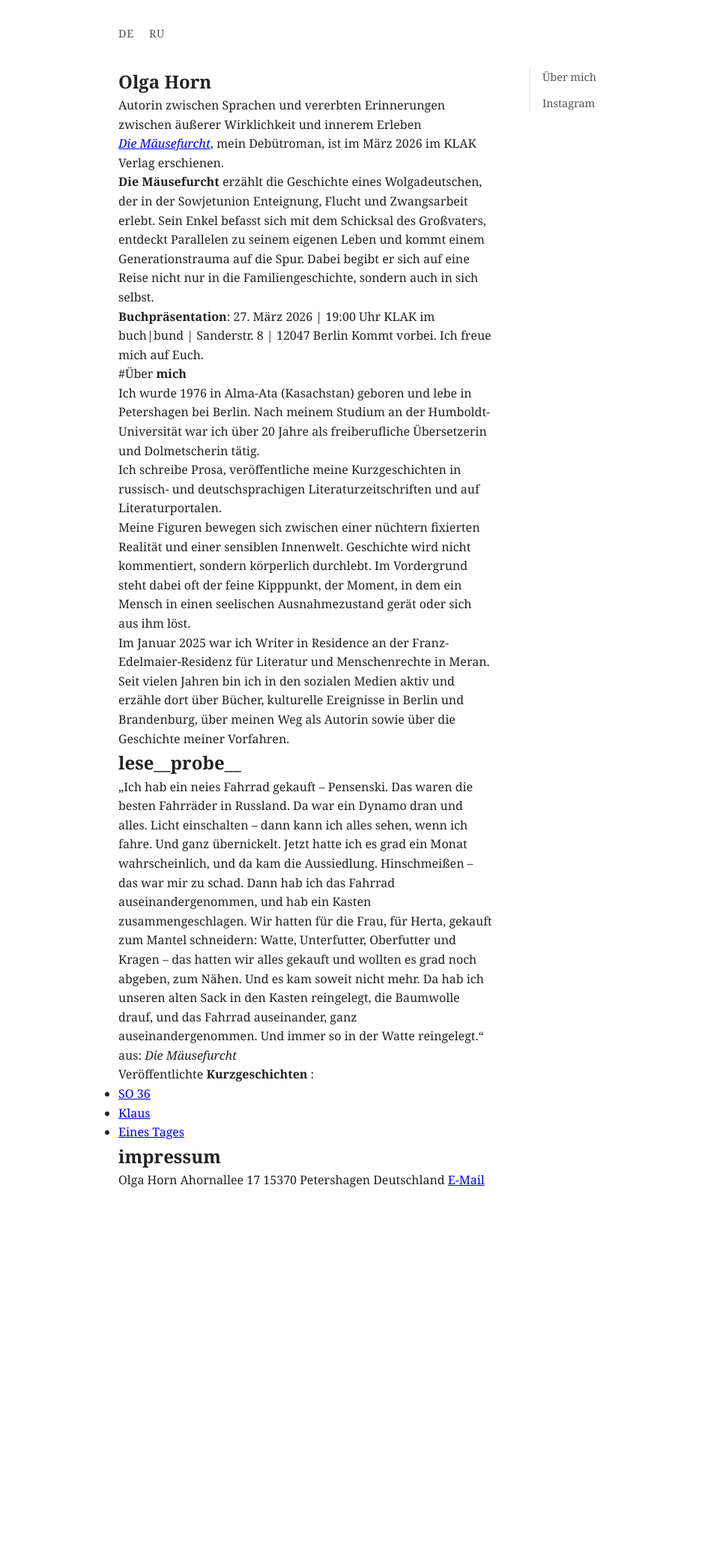
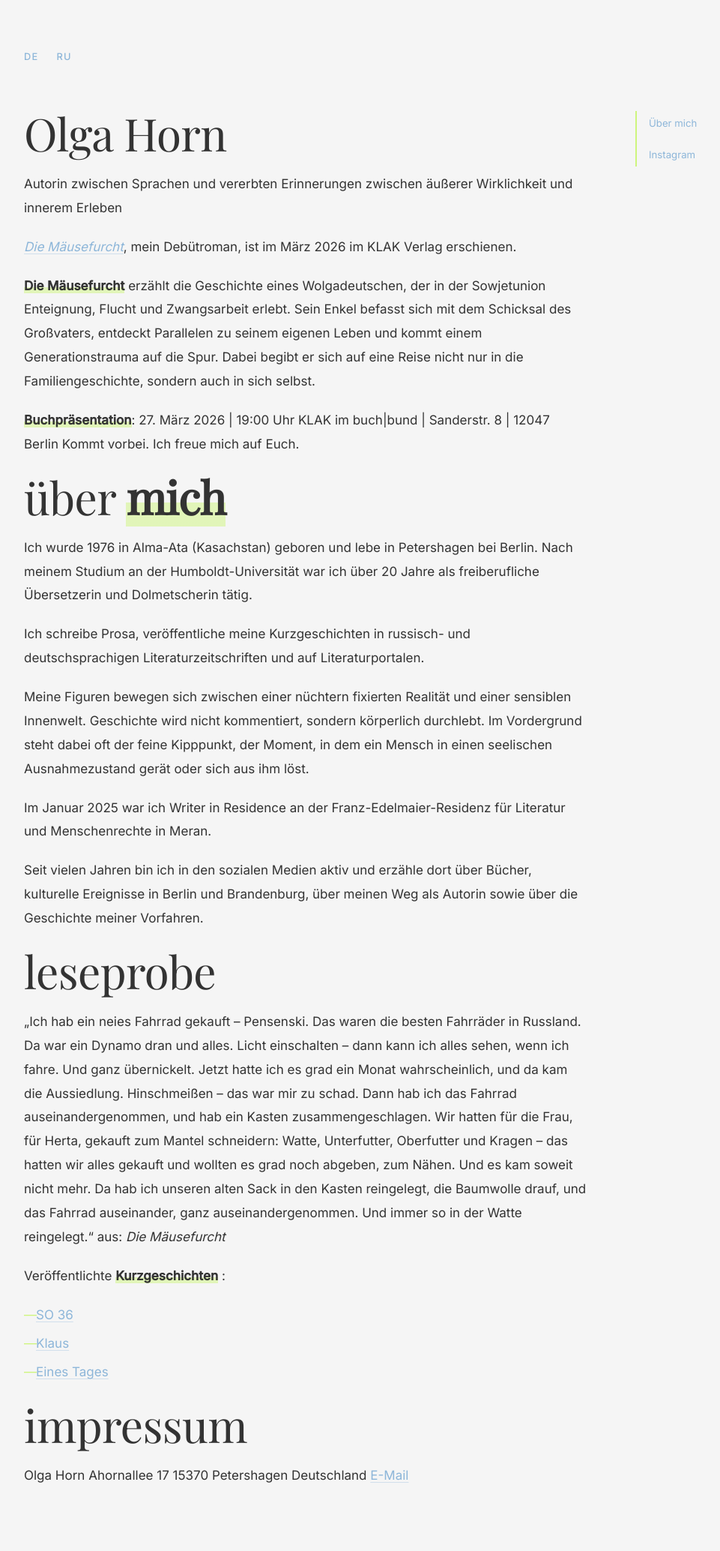
Before and after one commit to a-ast/olga-horn, a Jekyll site: the page built from de/index.md, in a window 1280 px wide. Shown: the whole page at 75% size, without its empty margins (98-1059 px from the left). Built offline with Jekyll 4.4.1, drawn with Linux system fonts in a browser that asks for light colours; some web fonts are replaced; before the commit the page ends 1619 px from its top, so only the background shows below that.

Commit message:
Add first styles

```diff
--- a/Gemfile
+++ b/Gemfile
@@ -1,3 +1,4 @@
 source "https://rubygems.org"
 
 gem "github-pages", group: :jekyll_plugins
+gem "csv"
--- a/_layouts/default.html
+++ b/_layouts/default.html
@@ -4,9 +4,13 @@
   <meta charset="UTF-8">
   <meta name="viewport" content="width=device-width, initial-scale=1.0">
   <title>{{ page.title }} — {{ site.title }}</title>
+  <link rel="preconnect" href="https://fonts.googleapis.com">
+  <link rel="preconnect" href="https://fonts.gstatic.com" crossorigin>
+  <link href="https://fonts.googleapis.com/css2?family=Inter:wght@400;500&family=Playfair+Display:ital,wght@0,400;1,400&display=swap" rel="stylesheet">
   <link rel="stylesheet" href="{{ '/assets/css/style.css' | relative_url }}">
 </head>
 <body>
+  <div class="site-wrapper">
     <header>
       {% include nav.html %}
     </header>
@@ -16,5 +20,6 @@
       </article>
       {% include sidebar.html %}
     </main>
+  </div>
 </body>
 </html>
--- a/assets/css/style.css
+++ b/assets/css/style.css
@@ -1,72 +1,214 @@
-* {
+/* ── Reset ───────────────────────────────────────────────── */
+*, *::before, *::after {
   box-sizing: border-box;
   margin: 0;
   padding: 0;
 }
 
+/* ── Base ────────────────────────────────────────────────── */
 body {
-  font-family: Georgia, serif;
-  color: #222;
-  line-height: 1.6;
-  max-width: 800px;
-  margin: 0 auto;
-  padding: 2rem 1rem;
+  background-color: #F5F5F5;
+  color: #333333;
+  font-family: 'Inter', sans-serif;
+  font-size: 1.0625rem;
+  line-height: 1.875;
+  padding: 4rem 2rem;
 }
 
-header {
-  margin-bottom: 2rem;
+.site-wrapper {
+  max-width: 1020px;
+  margin: 0 auto;
 }
 
+/* ── Navigation ──────────────────────────────────────────── */
+header {
+  margin-bottom: 3.5rem;
+}
+
+nav {
+  display: flex;
+  gap: 1.5rem;
+}
+
+nav a {
+  font-size: 0.8rem;
+  font-weight: 500;
+  letter-spacing: 0.1em;
+  text-decoration: none;
+  text-transform: uppercase;
+  color: #8DB6D9;
+  transition: color 0.2s;
+}
+
+nav a:hover {
+  color: #5346E8;
+}
+
+/* ── Layout: content + sidebar ───────────────────────────── */
 .layout {
   display: grid;
-  grid-template-columns: 1fr 220px;
-  gap: 3rem;
+  grid-template-columns: 1fr 20%;
+  gap: 4rem;
   align-items: start;
+}
+
+/* ── Content typography ──────────────────────────────────── */
+.content h1 {
+  font-family: 'Playfair Display', serif;
+  font-size: 3.75rem;
+  font-weight: 400;
+  line-height: 1.1;
+  letter-spacing: -0.01em;
+  margin-bottom: 1.25rem;
+  color: #333333;
+}
+
+.content h2 {
+  font-family: 'Playfair Display', serif;
+  font-size: 1.375rem;
+  font-weight: 400;
+  font-style: italic;
+  margin-top: 3rem;
+  margin-bottom: 1rem;
+  color: #333333;
+}
+
+.content h3 {
+  font-family: 'Inter', sans-serif;
+  font-size: 0.8rem;
+  font-weight: 500;
+  letter-spacing: 0.1em;
+  text-transform: uppercase;
+  margin-top: 2.5rem;
+  margin-bottom: 0.75rem;
+  color: #8DB6D9;
+}
+
+.content p {
+  margin-bottom: 1.25rem;
+}
+
+.content p + p {
+  margin-top: 0;
+}
+
+.content a {
+  color: #8DB6D9;
+  text-decoration: underline;
+  text-decoration-color: rgba(141, 182, 217, 0.35);
+  text-underline-offset: 3px;
+  transition: color 0.2s, text-decoration-color 0.2s;
+}
+
+.content a:hover {
+  color: #5346E8;
+  text-decoration-color: rgba(83, 70, 232, 0.4);
+}
+
+.content strong {
+  font-weight: 600;
+  background: linear-gradient(to bottom, transparent 60%, rgba(206, 245, 125, 0.5) 60%);
+}
+
+.content em {
+  font-style: italic;
+}
+
+.content ul {
+  list-style: none;
+  margin-bottom: 1.25rem;
+}
+
+.content ul li {
+  margin-bottom: 0.4rem;
+  padding-left: 1rem;
+  position: relative;
+}
+
+.content ul li::before {
+  content: '—';
+  position: absolute;
+  left: 0;
+  color: #CEF57D;
+}
+
+.content blockquote {
+  margin: 2rem 0;
+  padding: 1.25rem 1.5rem;
+  border-left: 3px solid #CEF57D;
+  background: rgba(206, 245, 125, 0.08);
+  color: #555;
+  font-size: 0.975rem;
+  line-height: 1.75;
+}
+
+.content hr {
+  border: none;
+  border-top: 1px solid #e0e0e0;
+  margin: 2.5rem 0;
+}
+
+/* ── Sidebar ─────────────────────────────────────────────── */
+.sidebar {
+  padding-top: 0.25rem;
 }
 
 .sidebar ul {
   list-style: none;
-  border-left: 2px solid #eee;
+  border-left: 2px solid #CEF57D;
   padding-left: 1rem;
 }
 
 .sidebar li {
-  margin-bottom: 0.6rem;
+  margin-bottom: 0.65rem;
 }
 
 .sidebar a {
+  font-size: 0.825rem;
+  line-height: 1.4;
   text-decoration: none;
-  color: #555;
-  font-size: 0.9rem;
+  color: #8DB6D9;
+  transition: color 0.2s;
 }
 
 .sidebar a:hover {
-  color: #000;
+  color: #5346E8;
 }
 
-@media (max-width: 600px) {
+/* ── Mobile ──────────────────────────────────────────────── */
+@media (max-width: 700px) {
+  body {
+    padding: 2.5rem 1.25rem;
+    font-size: 1rem;
+  }
+
+  header {
+    margin-bottom: 2.5rem;
+  }
+
+  .content h1 {
+    font-size: 2.5rem;
+  }
+
   .layout {
     grid-template-columns: 1fr;
   }
 
+  .sidebar {
+    padding-top: 0;
+  }
+
   .sidebar ul {
     border-left: none;
-    border-top: 2px solid #eee;
+    border-top: 2px solid #CEF57D;
     padding-left: 0;
-    padding-top: 1rem;
-    margin-top: 1rem;
+    padding-top: 1.25rem;
+    display: flex;
+    flex-wrap: wrap;
+    gap: 0.5rem 1.5rem;
+  }
+
+  .sidebar li {
+    margin-bottom: 0;
   }
 }
-
-nav a {
-  margin-right: 1rem;
-  text-decoration: none;
-  color: #555;
-  font-size: 0.9rem;
-  text-transform: uppercase;
-  letter-spacing: 0.05em;
-}
-
-nav a:hover {
-  color: #000;
-}
--- a/de/index.md
+++ b/de/index.md
@@ -22,7 +22,7 @@ __Buchpräsentation__: 27. März 2026 | 19:00 Uhr KLAK im buch|bund | Sanderstr.
 Kommt vorbei. Ich freue mich auf Euch.
 
 
-#Über __mich__
+# über __mich__
 
 Ich wurde 1976 in Alma-Ata (Kasachstan) geboren und lebe in Petershagen bei Berlin. Nach meinem Studium an der Humboldt-Universität war ich über 20 Jahre als freiberufliche Übersetzerin und Dolmetscherin tätig.
 
@@ -34,7 +34,7 @@ Im Januar 2025 war ich Writer in Residence an der Franz-Edelmaier-Residenz für
 
 Seit vielen Jahren bin ich in den sozialen Medien aktiv und erzähle dort über Bücher, kulturelle Ereignisse in Berlin und Brandenburg, über meinen Weg als Autorin sowie über die Geschichte meiner Vorfahren.
 
-# lese__probe__
+# leseprobe
 
 „Ich hab ein neies Fahrrad gekauft – Pensenski. Das waren die besten Fahrräder in Russland. Da war ein Dynamo dran und alles. Licht einschalten – dann kann ich alles sehen, wenn ich fahre. Und ganz übernickelt. Jetzt hatte ich es grad ein Monat wahrscheinlich, und da kam die Aussiedlung. Hinschmeißen – das war mir zu schad. Dann hab ich das Fahrrad auseinandergenommen, und hab ein Kasten zusammengeschlagen. Wir hatten für die Frau, für Herta, gekauft zum Mantel schneidern: Watte, Unterfutter, Oberfutter und Kragen – das hatten wir alles gekauft und wollten es grad noch abgeben, zum Nähen. Und es kam soweit nicht mehr. Da hab ich unseren alten Sack in den Kasten reingelegt, die Baumwolle drauf, und das Fahrrad auseinander, ganz auseinandergenommen. Und immer so in der Watte reingelegt.“
 aus: _Die Mäusefurcht_
```
Also changed, not shown: 1 other file. Lines whose indentation alone changed are shown as unchanged.
